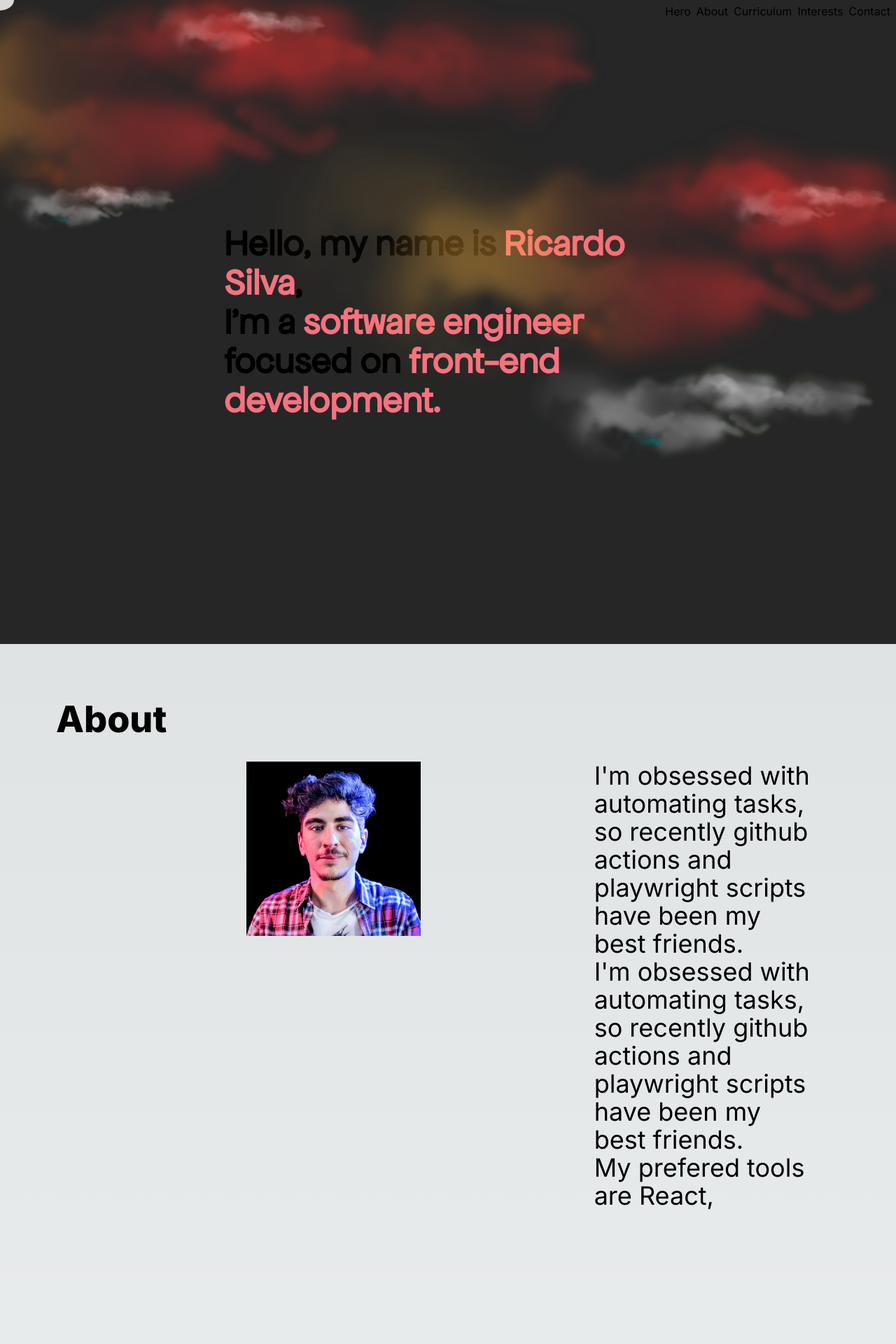
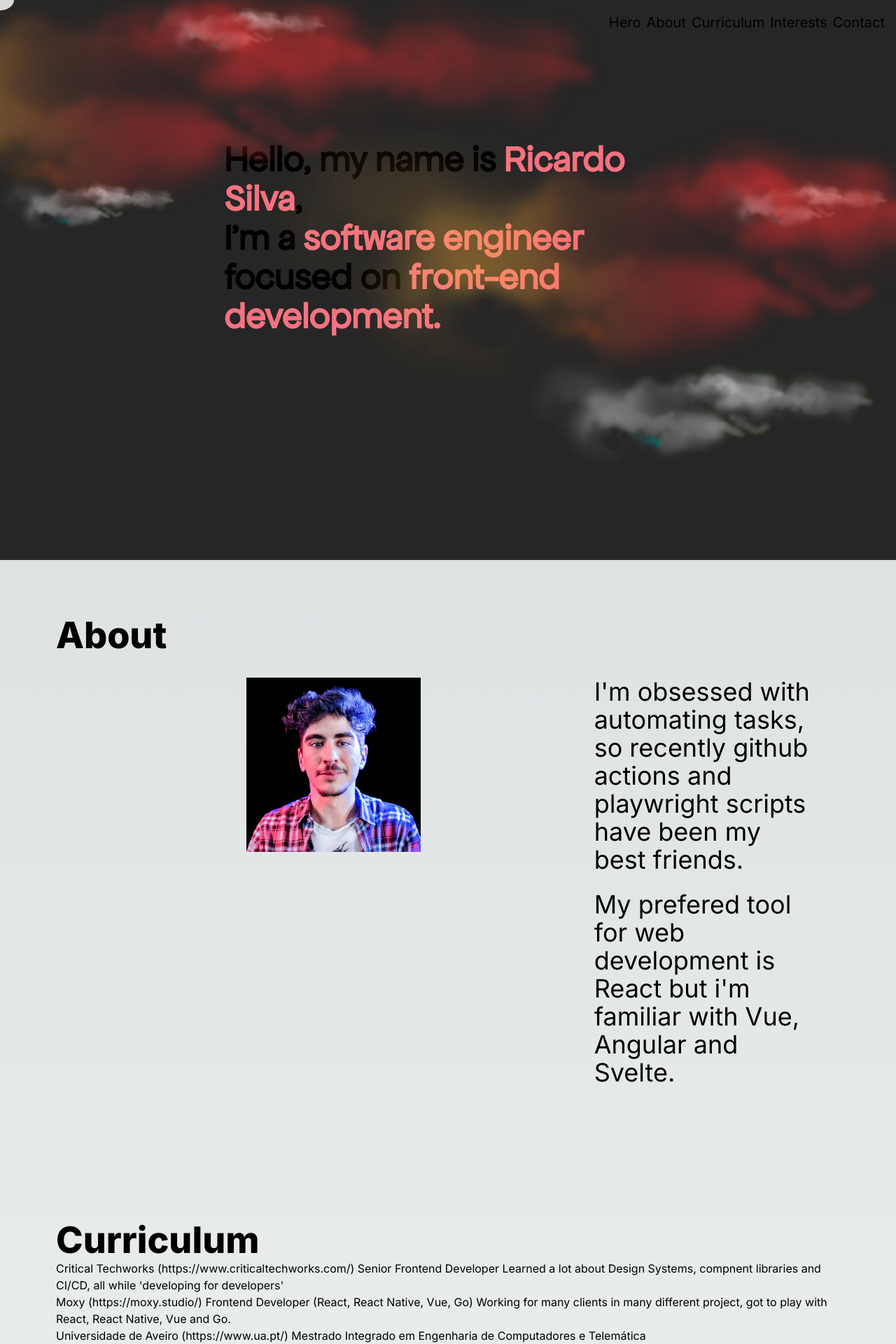
Before and after one commit to Ricardo-Silva91/cv-www, a Next.js app: page / in a window 1280 px wide. Shown: the top 1920 px of the page at 70% size. Built offline with nearby package versions, Linux system fonts and the light colour scheme.

Commit message:
feat: content

```diff
--- a/src/app/components/about/About.tsx
+++ b/src/app/components/about/About.tsx
@@ -30,15 +30,12 @@
           <PerspectiveBox>
             <img src="img/ricardo-silva.jpg" alt="profile" />
           </PerspectiveBox>
-          <div className={`${styles.about___info__text} text-4xl`}>
+          <div className={`${styles.about___info__text} text-4xl flex flex-col justify-center`}>
             <p>
               I'm obsessed with automating tasks, so recently github actions and playwright scripts have been my best friends.
             </p>
-            <p>
-              I'm obsessed with automating tasks, so recently github actions and playwright scripts have been my best friends.
-            </p>
-            <p>
-              My prefered tools are React,
+            <p className='mt-6'>
+              My prefered tool for web development is React but i'm familiar with Vue, Angular and Svelte.
             </p>
           </div>
         </div>
--- a/src/app/components/about/about.module.scss
+++ b/src/app/components/about/about.module.scss
@@ -8,6 +8,11 @@
         display: flex;
         gap: $space-1x;
         padding: calc($space-1x * 4);
+
+        & img {
+            pointer-events: none;
+            user-select: none;
+        }
 
         & > div:first-child {
             padding: 0 calc($space-1x * 30);
--- a/src/app/components/contact/Contact.tsx
+++ b/src/app/components/contact/Contact.tsx
@@ -24,15 +24,15 @@
           <WrittenText lines={[{ text: 'Contact' }]}></WrittenText>
           </h1>
 
-        <div className={styles.contact__info}>
+        <div className={`${styles.contact__info} text-4xl`}>
             <p>
-              email (mailto:ricardos8977@gmail.com)
+              <a href="mailto:ricardos8977@gmail.com" target='_blank'>email</a>
             </p>
             <p>
-              linkedin (https://www.linkedin.com/in/ricardo-silva-365b93104/)
+            <a href="https://www.linkedin.com/in/ricardo-silva-365b93104/" target='_blank'>linkedin</a>
             </p>
             <p>
-              github (https://github.com/Ricardo-Silva91)
+              <a href="https://github.com/Ricardo-Silva91" target='_blank'>github</a>
             </p>
         </div>
         </>
--- a/src/app/components/contact/contact.module.scss
+++ b/src/app/components/contact/contact.module.scss
@@ -2,4 +2,20 @@
     width: 100%;
     padding: calc($space-1x * 10);
     min-height: 40rem;
+
+    &__info {
+        font-family: ApfelGrotezk-Satt;
+
+        & > p {
+            margin-top: calc($space-1x * 3);
+
+            & > a {
+                cursor: none;
+
+                &:hover {
+                    opacity: 0.5;
+                }
+            }
+        }
+    }
 }
--- a/src/app/components/environment/environment.module.scss
+++ b/src/app/components/environment/environment.module.scss
@@ -80,6 +80,7 @@
         width:100%;
         height:100%;
         display:block;
+        pointer-events: none;
 
         background:transparent url(/img/clouds.png) no-repeat;
         background-size: contain;
--- a/src/app/components/header/Header.tsx
+++ b/src/app/components/header/Header.tsx
@@ -26,7 +26,7 @@
         <div className={styles.header__right}>
           {
             links.map((link) =>
-              <div key={link.url} className={styles.header__link} onClick={(event) => scrollToSection(event, link.url)}>{link.label}</div>
+              <div key={link.url} className={`${styles.header__link} text-xl`} onClick={(event) => scrollToSection(event, link.url)}>{link.label}</div>
             )
           }
         </div>
--- a/src/app/components/header/header.module.scss
+++ b/src/app/components/header/header.module.scss
@@ -6,7 +6,7 @@
     display: flex;
     align-items: center;
     justify-content: space-between;
-    padding: $space-1x;
+    padding: calc($space-1x * 4) calc($space-1x * 2);
     z-index: $z-index-header;
 
     &__left {
@@ -20,6 +20,12 @@
     }
 
     &__link {
-        cursor: pointer;
+        cursor: none;
+        transition: opacity 0.5s ease-in-out, transform 0.5s ease-in-out;
+
+        &:hover {
+            transform: scale(1.2);
+            opacity: 0.5;
+        }
     }
 }
--- a/src/app/components/hero/hero.module.scss
+++ b/src/app/components/hero/hero.module.scss
@@ -1,5 +1,6 @@
 .hero {
     width: 100%;
+    height: 100vh;
     display: flex;
     justify-content: flex-end;
     align-items: flex-end;
--- a/src/app/components/written-text/WrittenText.tsx
+++ b/src/app/components/written-text/WrittenText.tsx
@@ -31,7 +31,7 @@
     }
 
     const fullWordToShowLength = fullWordToShow.length;
-    return Math.floor(Math.random() * (fullWordToShowLength * 0.4));
+    return Math.floor(Math.random() * (fullWordToShowLength * 0.4)) || 1;
   }, [currentLine]);
   const fullWordToShowWrong = useMemo(() => {
     if (currentLine < lines.length - 1) {
```
